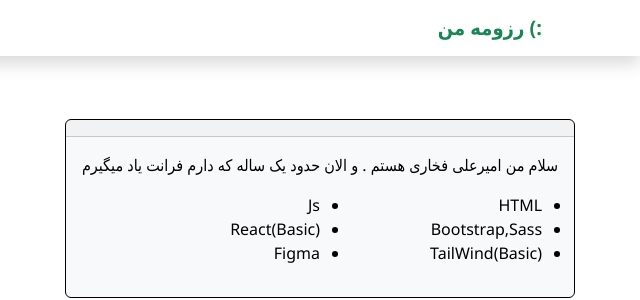
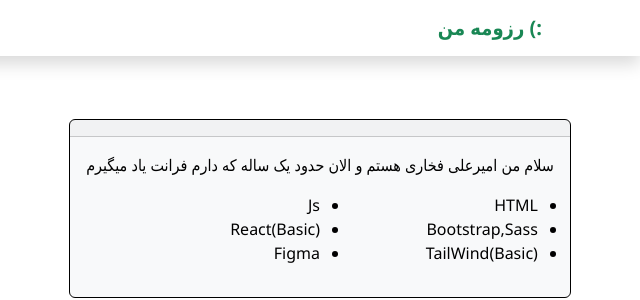
Before and after one commit to AmirAliFakhari/CV-Website, a plain HTML site: page index.html in a window 1280 px wide. Shown: the top 300 px of the page, 640-1280 px from the left. Drawn offline with nearby package versions, Linux system fonts and the light colour scheme.

Commit message:
Update index.html

```diff
--- a/index.html
+++ b/index.html
@@ -52,7 +52,7 @@
         <div class="card text-bg-light mb-3 border-black " style="width: fit-content;">
           <div class="card-header fw-bold"></div>
           <div class="card-body">
-            <p class="card-text " style="text-align: justify;">سلام من امیرعلی فخاری هستم . و الان حدود
+            <p class="card-text " style="text-align: justify;">سلام من امیرعلی فخاری هستم و الان حدود
               یک ساله که دارم فرانت یاد میگیرم</p>
             <ul class="d-flex px-3 ">
               <div class="col-6">
```
